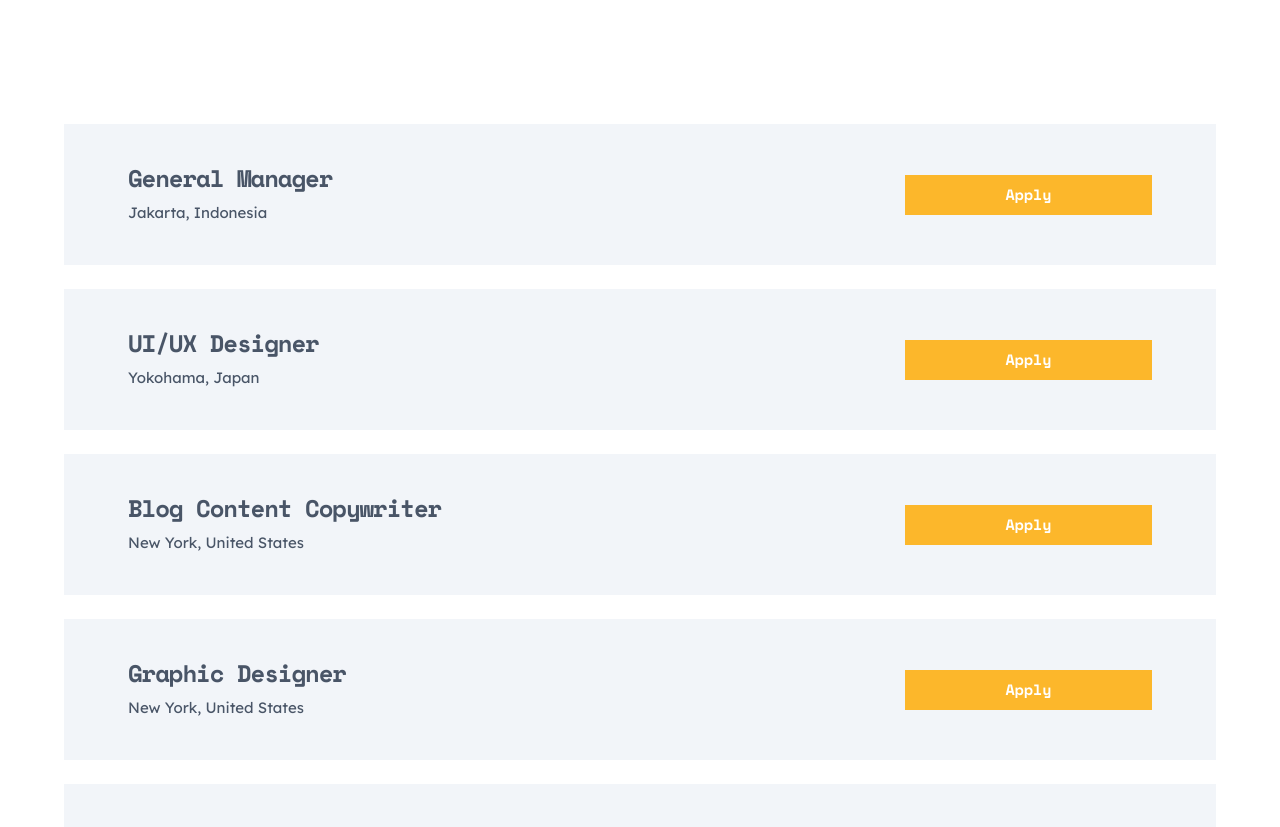
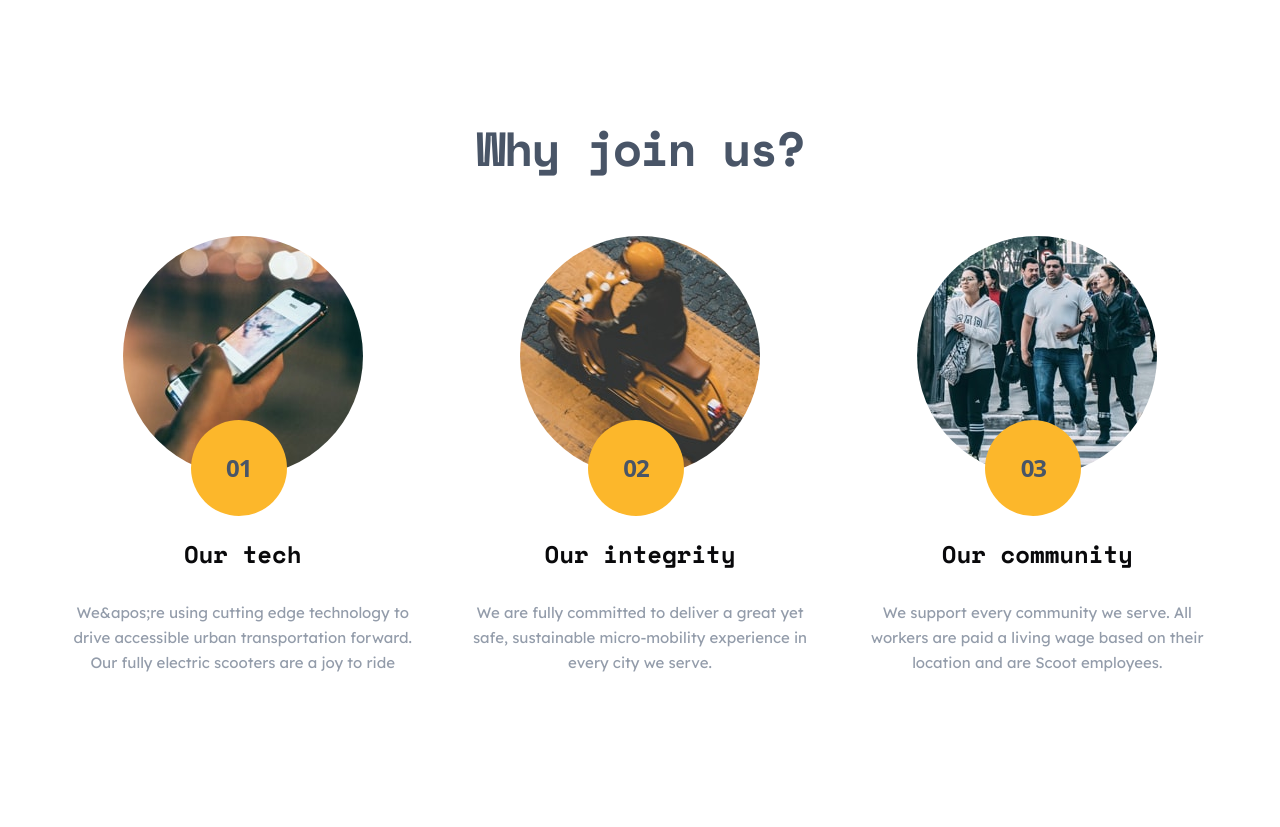
Before and after one commit to Youmnaelzany/scoot-multi-page-25, a Next.js app: page /careers in a window 1280 px wide. Shown: the part 340-1167 px from the top of the page. Built offline with nearby package versions, Linux system fonts and the light colour scheme.

Commit message:
feat: add 'Why join us?' section to careers page
- Create JoinUs component displaying company values
- Show numbered value cards with icons, titles, and descriptions
- Add JoinUs section above job listings on careers page

```diff
--- a/app/careers/page.tsx
+++ b/app/careers/page.tsx
@@ -1,4 +1,5 @@
 import Jobs from "@/components/Jobs";
+import JoinUs from "@/components/JoinUs";
 import PageTitles from "@/components/PageTitles";
 
 export default function CareersPage() {
@@ -7,6 +8,7 @@ export default function CareersPage() {
       <PageTitles className="bg-[url('/images/careers-location-hero-mobile.jpg')] bg-cover bg-no-repeat md:bg-[url('/images/careers-locations-hero-tablet.jpg')] lg:bg-[url('/images/careers-locations-hero-desktop.jpg')]">
         Careers
       </PageTitles>
+      <JoinUs />
       <Jobs />
     </main>
   );
--- /dev/null
+++ b/components/JoinUs.tsx
@@ -0,0 +1,43 @@
+import Image from "next/image";
+
+import { OUR_VALUE } from "@/lib/constants";
+
+const JoinUs = () => {
+  return (
+    <section className="flex flex-col items-center justify-center gap-16 px-7 pt-30 md:px-10 lg:px-16 lg:pt-40">
+      <h2 className="font-space-mono text-center text-[2rem] leading-8 font-bold tracking-[-1.43px] text-[#495567] md:text-5xl md:leading-12 md:tracking-[-2.14px]">
+        Why join us?
+      </h2>
+      <div className="flex flex-col items-center justify-center gap-10 lg:flex-row lg:items-start lg:justify-between">
+        {OUR_VALUE.map((values) => (
+          <div
+            className="flex flex-col items-center justify-center gap-16"
+            key={values.id}
+          >
+            <div className="relative">
+              <Image
+                src={values.icon}
+                alt={values.title}
+                width={240}
+                height={288}
+                className="rounded-full"
+              />
+              <h3 className="absolute inset-x-17 -bottom-10 flex size-24 items-center justify-center rounded-full bg-[#FCB72B] text-2xl leading-7 font-bold tracking-[-1.07px] text-[#495567]">
+                {values.number}
+              </h3>
+            </div>
+            <div className="flex max-w-[457px] flex-col items-center justify-center gap-8 text-center">
+              <h4 className="font-space-mono text-[#495567]tracking-[1.07px] text-2xl leading-7 font-bold">
+                {values.title}
+              </h4>
+              <h5 className="font-lexend-deca text-[0.9375rem] leading-6.25 font-normal tracking-normal text-[#939CAA]">
+                {values.description}
+              </h5>
+            </div>
+          </div>
+        ))}
+      </div>
+    </section>
+  );
+};
+export default JoinUs;
```
